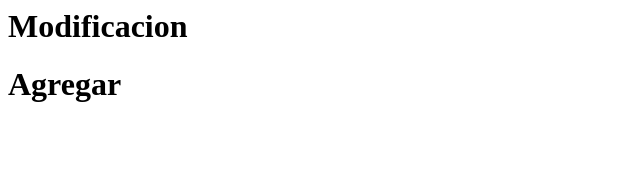
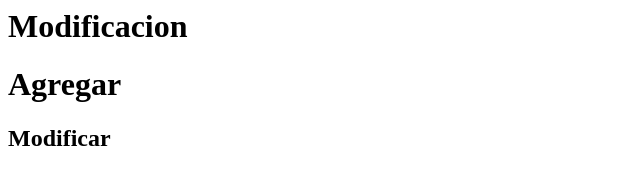
Before and after one commit to MaydeMaye/examentag_alavaurbina, a plain HTML site: page index.html in a window 1280 px wide. Shown: the whole page, without its empty margins (0-640 px from the left). Drawn offline with Linux system fonts and the light colour scheme.

Commit message:
Mi cuarto commit

```diff
--- a/index.html
+++ b/index.html
@@ -1,2 +1,3 @@
 <h1>Modificacion </h1>
 <h1>Agregar</h1>
+<h2>Modificar</h2>
```
